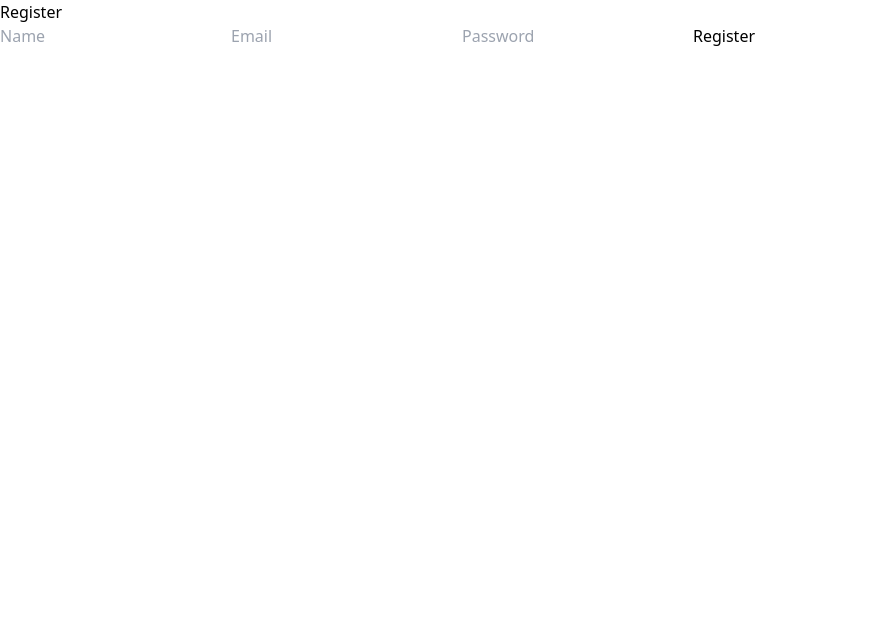
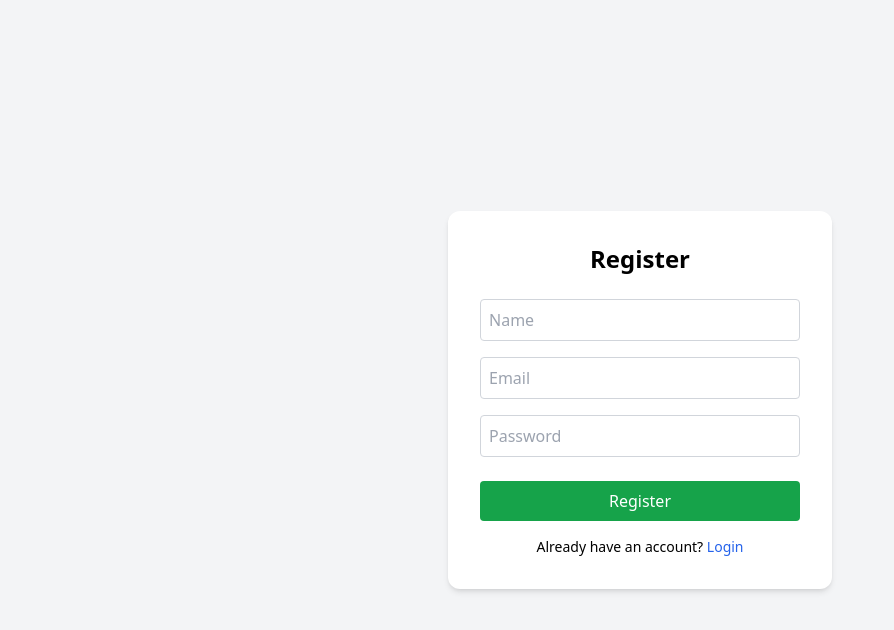
Before and after one commit to JuanPiPem/Todo-frontReact, a React (Vite) app: page /register in a window 1280 px wide. Shown: the top 630 px of the page, without its empty margins (0-894 px from the left). Built offline with nearby package versions, Linux system fonts and the light colour scheme.

Commit message:
styling login, register, task

```diff
--- a/src/pages/Login.jsx
+++ b/src/pages/Login.jsx
@@ -1,46 +1,68 @@
 // src/pages/Login.jsx
 import { useState } from "react";
-import { login } from "../services/authService";
 import { useNavigate } from "react-router-dom";
+import axios from "axios";
 
 const Login = () => {
   const [form, setForm] = useState({ email: "", password: "" });
   const navigate = useNavigate();
 
-  const handleChange = (e) => {
+  const handleChange = (e) =>
     setForm({ ...form, [e.target.name]: e.target.value });
-  };
 
   const handleSubmit = async (e) => {
     e.preventDefault();
     try {
-      const data = await login(form);
-      localStorage.setItem("token", data.token);
+      const res = await axios.post(
+        "http://localhost:3000/api/users/login",
+        form
+      );
+      localStorage.setItem("token", res.data.token);
       navigate("/tasks");
-    } catch (error) {
-      alert(error.response?.data?.message || "Error en login");
+    } catch (err) {
+      alert("Login failed");
     }
   };
 
   return (
-    <form onSubmit={handleSubmit}>
-      <h2>Login</h2>
+    <div className="flex h-screen justify-center items-center bg-gray-100">
+      <form
+        onSubmit={handleSubmit}
+        className="bg-white p-8 rounded-xl shadow-md w-full max-w-sm"
+      >
+        <h2 className="text-2xl font-semibold mb-6 text-center">Login</h2>
         <input
+          type="email"
           name="email"
-        type="email"
           placeholder="Email"
+          value={form.email}
           onChange={handleChange}
+          className="w-full p-2 mb-4 border border-gray-300 rounded"
           required
         />
         <input
+          type="password"
           name="password"
-        type="password"
           placeholder="Password"
+          value={form.password}
           onChange={handleChange}
+          className="w-full p-2 mb-6 border border-gray-300 rounded"
           required
         />
-      <button type="submit">Login</button>
+        <button
+          type="submit"
+          className="w-full bg-blue-600 text-white py-2 rounded hover:bg-blue-700"
+        >
+          Login
+        </button>
+        <p className="mt-4 text-sm text-center">
+          No account?{" "}
+          <a href="/register" className="text-blue-600 hover:underline">
+            Register
+          </a>
+        </p>
       </form>
+    </div>
   );
 };
 
--- a/src/pages/Register.jsx
+++ b/src/pages/Register.jsx
@@ -1,53 +1,73 @@
 // src/pages/Register.jsx
 import { useState } from "react";
-import { register } from "../services/authService";
 import { useNavigate } from "react-router-dom";
+import axios from "axios";
 
 const Register = () => {
   const [form, setForm] = useState({ name: "", email: "", password: "" });
   const navigate = useNavigate();
 
-  const handleChange = (e) => {
+  const handleChange = (e) =>
     setForm({ ...form, [e.target.name]: e.target.value });
-  };
 
   const handleSubmit = async (e) => {
     e.preventDefault();
     try {
-      const data = await register(form);
-      localStorage.setItem("token", data.token);
-      navigate("/tasks");
-    } catch (error) {
-      alert(error.response?.data?.message || "Error en registro");
+      await axios.post("http://localhost:3000/api/users/register", form);
+      navigate("/");
+    } catch (err) {
+      alert("Registration failed");
     }
   };
 
   return (
-    <form onSubmit={handleSubmit}>
-      <h2>Register</h2>
+    <div className="flex h-screen justify-center items-center bg-gray-100">
+      <form
+        onSubmit={handleSubmit}
+        className="bg-white p-8 rounded-xl shadow-md w-full max-w-sm"
+      >
+        <h2 className="text-2xl font-semibold mb-6 text-center">Register</h2>
         <input
+          type="text"
           name="name"
-        type="text"
           placeholder="Name"
+          value={form.name}
           onChange={handleChange}
+          className="w-full p-2 mb-4 border border-gray-300 rounded"
           required
         />
         <input
+          type="email"
           name="email"
-        type="email"
           placeholder="Email"
+          value={form.email}
           onChange={handleChange}
+          className="w-full p-2 mb-4 border border-gray-300 rounded"
           required
         />
         <input
+          type="password"
           name="password"
-        type="password"
           placeholder="Password"
+          value={form.password}
           onChange={handleChange}
+          className="w-full p-2 mb-6 border border-gray-300 rounded"
           required
         />
-      <button type="submit">Register</button>
+        <button
+          type="submit"
+          className="w-full bg-green-600 text-white py-2 rounded hover:bg-green-700"
+        >
+          Register
+        </button>
+        <p className="mt-4 text-sm text-center">
+          Already have an account?{" "}
+          <a href="/" className="text-blue-600 hover:underline">
+            Login
+          </a>
+        </p>
       </form>
+    </div>
   );
 };
 
--- a/src/pages/Task.jsx
+++ b/src/pages/Task.jsx
@@ -14,7 +14,6 @@ const Task = () => {
         const data = await getTasks();
         setTasks(data);
       } catch (error) {
-        alert("Unauthorized. Please log in.");
         navigate("/");
       }
     };
@@ -45,26 +44,44 @@ const Task = () => {
   };
 
   return (
-    <div>
-      <h2>My Tasks</h2>
-      <form onSubmit={handleCreate}>
+    <div className="min-h-screen bg-gray-100 p-6">
+      <div className="max-w-xl mx-auto bg-white p-6 rounded-xl shadow-md">
+        <h2 className="text-2xl font-semibold mb-4 text-center">My Tasks</h2>
+        <form onSubmit={handleCreate} className="flex gap-2 mb-6">
           <input
             type="text"
             placeholder="New task"
             value={title}
             onChange={(e) => setTitle(e.target.value)}
+            className="flex-grow p-2 border border-gray-300 rounded"
           />
-        <button type="submit">Add</button>
+          <button
+            type="submit"
+            className="bg-blue-600 text-white px-4 py-2 rounded hover:bg-blue-700"
+          >
+            Add
+          </button>
         </form>
-
         <ul>
           {tasks.map((task) => (
-          <li key={task._id}>
-            {task.title}{" "}
-            <button onClick={() => handleDelete(task._id)}>Delete</button>
+            <li
+              key={task._id}
+              className="flex justify-between items-center border-b py-2"
+            >
+              <span>{task.title}</span>
+              <button
+                onClick={() => handleDelete(task._id)}
+                className="text-red-500 hover:text-red-700 text-sm"
+              >
+                Delete
+              </button>
             </li>
           ))}
+          {tasks.length === 0 && (
+            <li className="text-gray-500 text-center">No tasks yet.</li>
+          )}
         </ul>
+      </div>
     </div>
   );
 };
```
Lines whose indentation alone changed are shown as unchanged.
